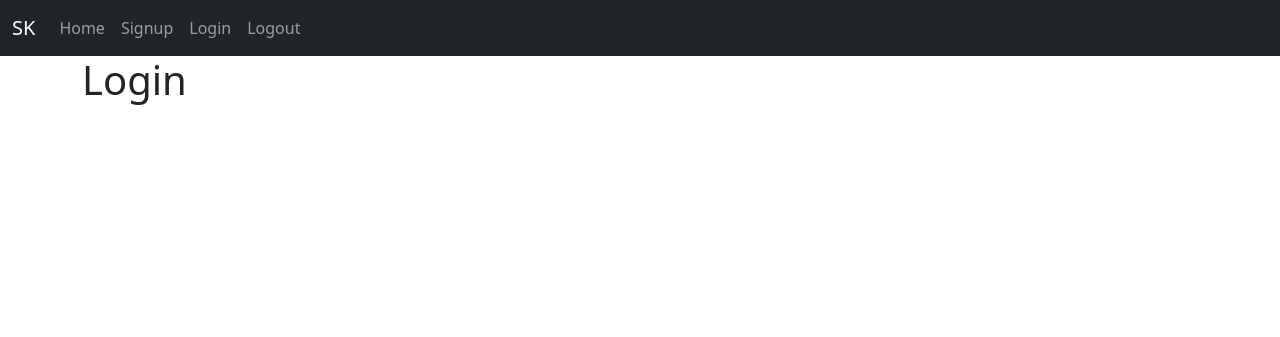
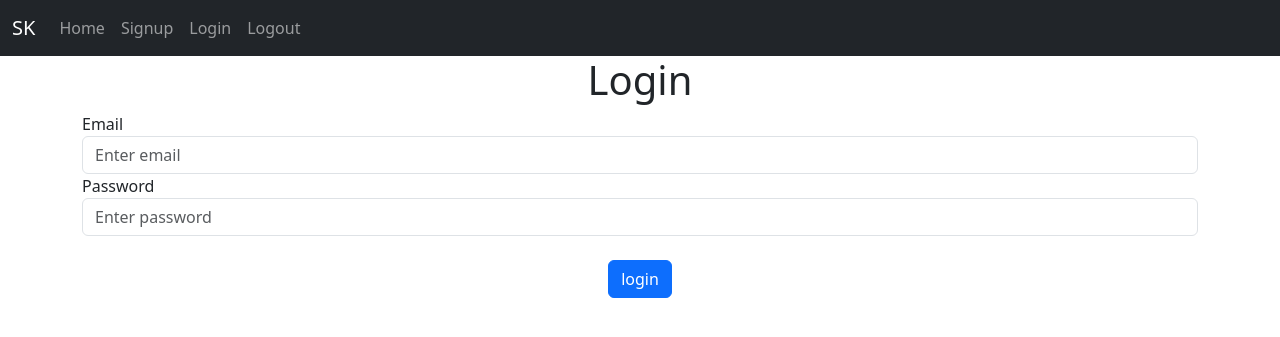
Before and after one commit to suresh-03/Flask-Website, a Flask app: page /login in a window 1280 px wide. Shown: the top 337 px of the page. Run offline with Flask 3, Linux system fonts and the light colour scheme.

Commit message:
message flash

```diff
--- a/website/auth.py
+++ b/website/auth.py
@@ -1,15 +1,31 @@
-from flask import Blueprint,render_template
+from flask import Blueprint, flash, render_template, request
 
-auth = Blueprint("auth",__name__)
+auth = Blueprint("auth", __name__)
 
-@auth.route("/signup")
+
+@auth.route("/signup", methods=["GET", "POST"])
 def sign_up():
+    if request.method == "POST":
+        email = request.form.get("email")
+        name = request.form.get("name")
+        password = request.form.get("password")
+        confirmPass = request.form.get("confpass")
+
+        if len(password) < 8:
+            flash("password must be more than 8 Characters!", category="error")
+        elif password != confirmPass:
+            flash("re-confirm the password!", category="error")
+        else:
+            flash("Account created!", category="success")
+
     return render_template("signup.html")
+
 
 @auth.route("/login")
 def login():
     return render_template("login.html")
 
+
 @auth.route("/logout")
 def logout():
     return render_template("login.html")
--- a/website/templates/base.html
+++ b/website/templates/base.html
@@ -1,40 +1,60 @@
 <!DOCTYPE html>
 <html lang="en">
   <head>
-    <meta charset="UTF-8">
-    <meta name="viewport" content="width=device-width, initial-scale=1.0">
-    <link rel="stylesheet" href="https://cdn.jsdelivr.net/npm/bootstrap@5.3.2/dist/css/bootstrap.min.css" crossorigin="anonymous">
+    <meta charset="UTF-8" />
+    <meta name="viewport" content="width=device-width, initial-scale=1.0" />
+    <link
+      rel="stylesheet"
+      href="https://cdn.jsdelivr.net/npm/bootstrap@5.3.2/dist/css/bootstrap.min.css"
+      crossorigin="anonymous"
+    />
     <title>{% block title %}{% endblock title %}</title>
   </head>
   <body>
-
     <nav class="navbar navbar-expand-lg navbar-dark bg-dark">
       <div class="container-fluid">
-          <button class="navbar-toggler" type="button" data-bs-toggle="collapse" data-bs-target="#navbarTogglerDemo01" aria-controls="navbarTogglerDemo01" aria-expanded="false" aria-label="Toggle navigation">
+        <button
+          class="navbar-toggler"
+          type="button"
+          data-bs-toggle="collapse"
+          data-bs-target="#navbarTogglerDemo01"
+          aria-controls="navbarTogglerDemo01"
+          aria-expanded="false"
+          aria-label="Toggle navigation"
+        >
           <span class="navbar-toggler-icon"></span>
         </button>
         <div class="collapse navbar-collapse" id="navbarTogglerDemo01">
           <a class="navbar-brand" href="#">SK</a>
           <ul class="navbar-nav me-auto mb-2 mb-lg-0">
             <li class="nav-item">
-                <a class="nav-link" id="home"  href="/">Home</a>
+              <a class="nav-link" id="home" href="/">Home</a>
             </li>
             <li class="nav-item">
               <a class="nav-link" id="signup" href="/signup">Signup</a>
             </li>
             <li class="nav-item">
-                <a class="nav-link" id="login" href="/login" >Login</a>
+              <a class="nav-link" id="login" href="/login">Login</a>
             </li>
             <li class="nav-item">
-                <a class="nav-link" id="logout" href="/logout" >Logout</a>
+              <a class="nav-link" id="logout" href="/logout">Logout</a>
             </li>
           </ul>
         </div>
       </div>
     </nav>
-      <div class="container">
-        {% block content %}{% endblock content %}
+
+    <div>
+      {% with messages = get_flashed_messages(with_categories=true) %} {% if
+      messages %} {% for category,message in messages %} {% if category ==
+      "error" %}
+      <div>{{message}}</div>
+      {% else %}
+      <div>{{message}}</div>
+      {% endif %} {% endfor %} {% endif %} {% endwith %}
     </div>
+
+    <div class="container">{% block content %}{% endblock content %}</div>
     <script src="https://cdn.jsdelivr.net/npm/bootstrap@5.3.2/dist/js/bootstrap.bundle.min.js"></script>
   </body>
 </html>
--- a/website/templates/login.html
+++ b/website/templates/login.html
@@ -1,5 +1,32 @@
-{% extends "base.html" %}
-{% block title %}Login{% endblock title %}
-{% block content %}
-<h1>Login</h1>
+{% extends "base.html" %} {% block title %}Login{% endblock title %} {% block
+content %}
+<h1 style="text-align: center">Login</h1>
+<form action="" method="post">
+  <div class="form-group">
+    <label for="email">Email</label>
+    <input
+      type="email"
+      id="email"
+      class="form-control"
+      placeholder="Enter email"
+      name="email"
+      required
+    />
+  </div>
+  <div class="form-group">
+    <label for="password">Password</label>
+    <input
+      type="password"
+      id="password"
+      class="form-control"
+      placeholder="Enter password"
+      name="password"
+      required
+    />
+  </div>
+  <br />
+  <div style="display: flex; justify-content: center">
+    <button type="submit" class="btn btn-primary">login</button>
+  </div>
+</form>
 {% endblock content %}
--- a/website/templates/signup.html
+++ b/website/templates/signup.html
@@ -1,7 +1,7 @@
 {% extends "base.html" %}
 {% block title %}Signup{% endblock title %}
 {% block content %}
-<h1 style="text-align: center;">signup</h1>
+<h1 style="text-align: center;">Signup</h1>
 <form action="" method="post">
     <div class="form-group">
         <label for="name">Name</label>
```
Also changed, not shown: website/__init__.py (+4 -3 lines). Lines whose indentation alone changed are shown as unchanged.
